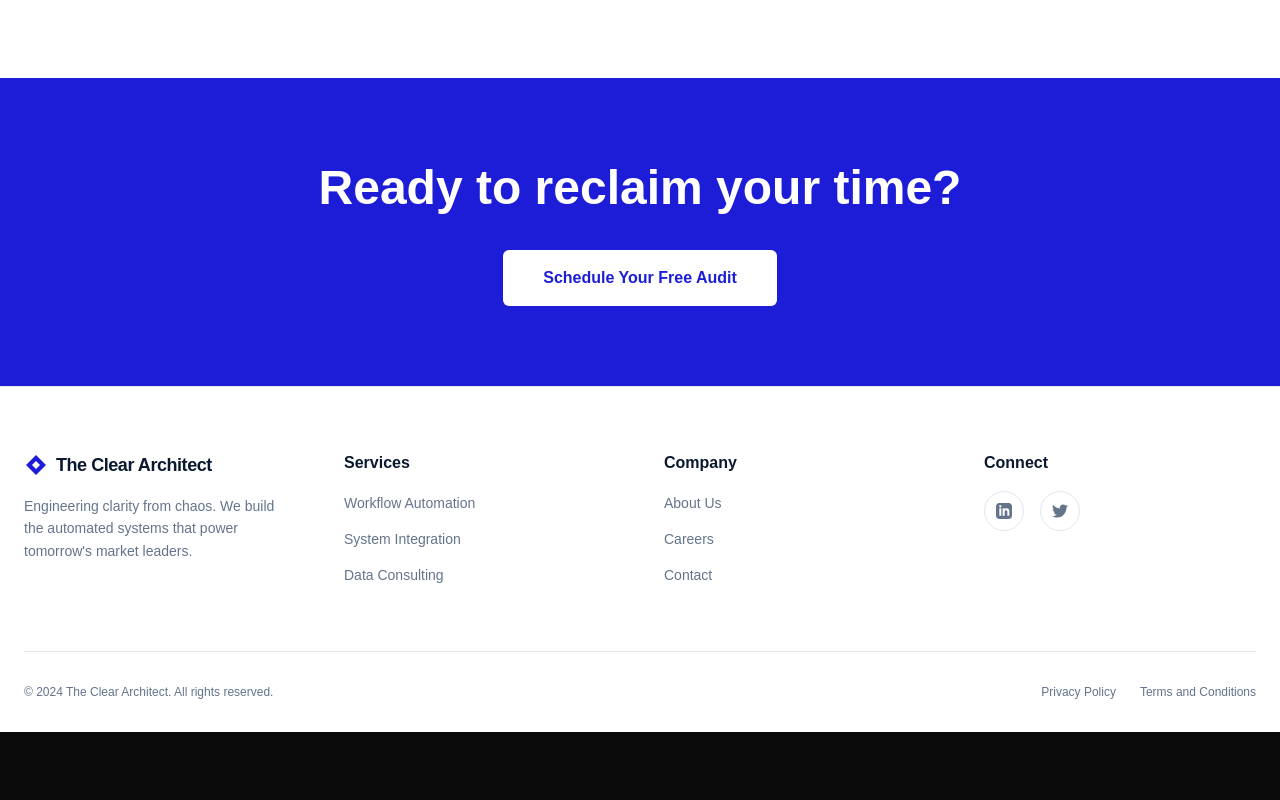
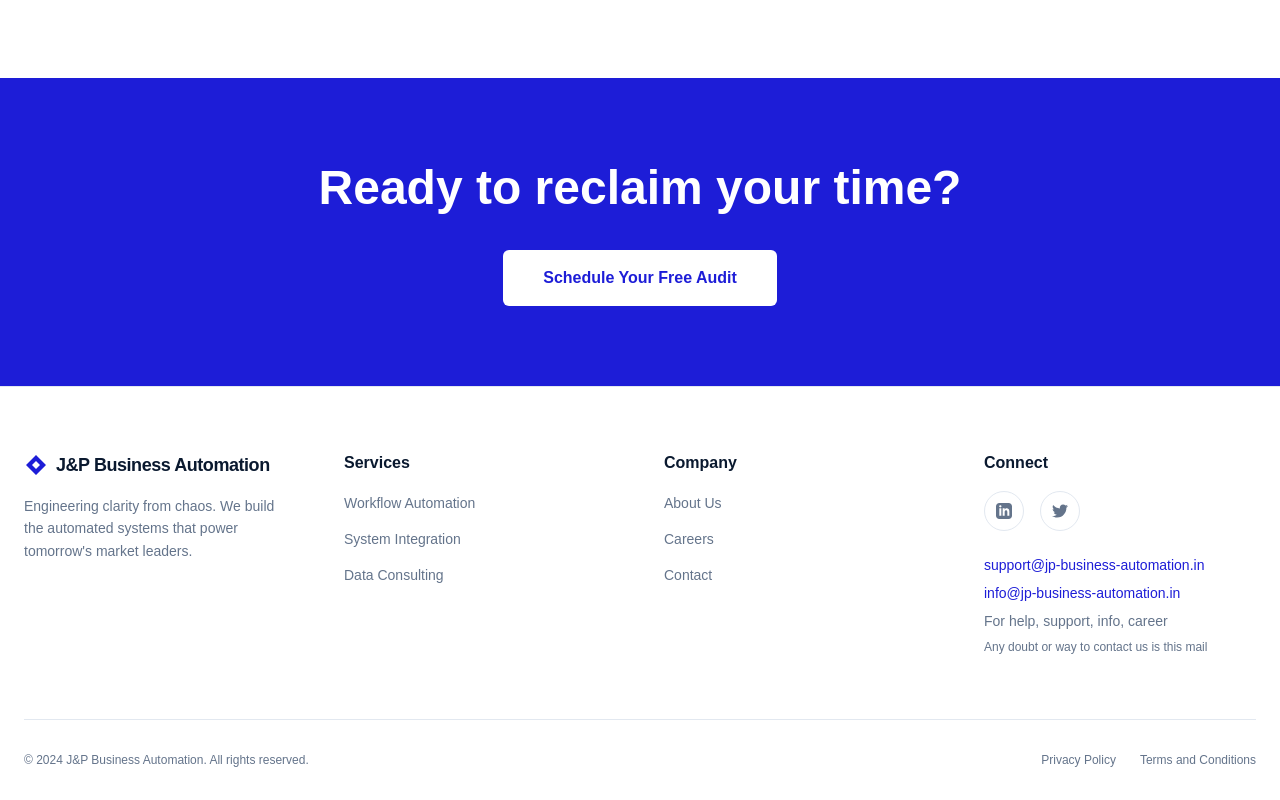
Before and after one commit to vampire4211/zoho-automation-business, a Next.js app: page / in a window 1280 px wide. Shown: the part 1644-2444 px from the top of the page. Before the commit the page ends 2376 px from the top, so only its background shows below. Built offline with nearby package versions, Linux system fonts and the light colour scheme; no server answers.

Commit message:
Rebranding: Updated company name to J&P Business Automation, updated contact info, and new logo

```diff
--- a/app/(main)/contact/page.tsx
+++ b/app/(main)/contact/page.tsx
@@ -426,11 +426,11 @@ function ContactContent() {
         <div className="mt-12 text-center">
           <p className="text-slate-gray dark:text-slate-400 mb-4">Or reach us directly at:</p>
           <div className="flex flex-wrap justify-center gap-6 text-primary">
-            <a href="mailto:info@zohoautomation.com" className="hover:text-primary-hover transition-colors">
-              📧 info@zohoautomation.com
+            <a href="mailto:support@jp-business-automation.in" className="hover:text-primary-hover transition-colors">
+              📧 support@jp-business-automation.in
             </a>
-            <a href="tel:+15550000000" className="hover:text-primary-hover transition-colors">
-              📞 +1 (555) 000-0000
+            <a href="mailto:info@jp-business-automation.in" className="hover:text-primary-hover transition-colors">
+              📧 info@jp-business-automation.in
             </a>
           </div>
         </div>
--- a/app/admin/page.tsx
+++ b/app/admin/page.tsx
@@ -4,7 +4,7 @@ import { desc, sql } from 'drizzle-orm';
 import { Metadata } from 'next';
 
 export const metadata: Metadata = {
-    title: 'Admin Dashboard | The Clear Architect',
+    title: 'Admin Dashboard | J&P Business Automation',
     robots: {
         index: false,
         follow: false,
--- a/app/components/Footer.tsx
+++ b/app/components/Footer.tsx
@@ -12,7 +12,7 @@ export default function Footer() {
                                     <path clipRule="evenodd" d="M24 4L44 24L24 44L4 24L24 4ZM24 16L32 24L24 32L16 24L24 16Z" fill="currentColor" fillRule="evenodd"></path>
                                 </svg>
                             </div>
-                            <span className="text-lg font-bold tracking-tight text-deep-navy dark:text-white">The Clear Architect</span>
+                            <span className="text-lg font-bold tracking-tight text-deep-navy dark:text-white">J&P Business Automation</span>
                         </div>
                         <p className="text-slate-gray dark:text-slate-400 text-sm leading-relaxed">
                             Engineering clarity from chaos. We build the automated systems that power tomorrow&apos;s market leaders.
@@ -44,11 +44,25 @@ export default function Footer() {
                                 <svg className="w-4 h-4" fill="currentColor" viewBox="0 0 24 24"><path d="M24 4.557c-.883.392-1.832.656-2.828.775 1.017-.609 1.798-1.574 2.165-2.724-.951.564-2.005.974-3.127 1.195-.897-.957-2.178-1.555-3.594-1.555-3.179 0-5.515 2.966-4.797 6.045-4.091-.205-7.719-2.165-10.148-5.144-1.29 2.213-.669 5.108 1.523 6.574-.806-.026-1.566-.247-2.229-.616-.054 2.281 1.581 4.415 3.949 4.89-.693.188-1.452.232-2.224.084.626 1.956 2.444 3.379 4.6 3.419-2.07 1.623-4.678 2.348-7.29 2.04 2.179 1.397 4.768 2.212 7.548 2.212 9.142 0 14.307-7.721 13.995-14.646.962-.695 1.797-1.562 2.457-2.549z"></path></svg>
                             </Link>
                         </div>
+                        <div className="flex flex-col gap-2 mt-2">
+                            <a href="mailto:support@jp-business-automation.in" className="text-sm font-medium text-primary hover:underline break-all">
+                                support@jp-business-automation.in
+                            </a>
+                            <a href="mailto:info@jp-business-automation.in" className="text-sm font-medium text-primary hover:underline break-all">
+                                info@jp-business-automation.in
+                            </a>
+                            <p className="text-sm text-slate-gray dark:text-slate-400">
+                                For help, support, info, career
+                            </p>
+                            <p className="text-xs text-slate-gray dark:text-slate-400">
+                                Any doubt or way to contact us is this mail
+                            </p>
+                        </div>
                     </div>
                 </div>
                 <div className="flex flex-col md:flex-row justify-between items-center pt-8 border-t border-slate-200 dark:border-border-dark gap-4">
                     <p className="text-xs text-slate-gray dark:text-slate-400">
-                        © 2024 The Clear Architect. All rights reserved.
+                        © 2024 J&P Business Automation. All rights reserved.
                     </p>
                     <div className="flex gap-6">
                         <Link className="text-xs text-slate-gray dark:text-slate-400 hover:text-primary" href="#">Privacy Policy</Link>
--- a/app/terms/page.tsx
+++ b/app/terms/page.tsx
@@ -2,7 +2,7 @@
 import { Metadata } from "next";
 
 export const metadata: Metadata = {
-    title: "Terms and Conditions | The Clear Architect",
+    title: "Terms and Conditions | J&P Business Automation",
     description: "Terms and conditions regarding data collection and usage.",
 };
 
@@ -16,7 +16,7 @@ export default function TermsPage() {
 
                 <div className="prose dark:prose-invert max-w-none space-y-6 text-slate-600 dark:text-slate-300">
                     <p>
-                        Welcome to The Clear Architect. By using our website, you acknowledge and agree to the following terms regarding data collection and usage:
+                        Welcome to J&P Business Automation. By using our website, you acknowledge and agree to the following terms regarding data collection and usage:
                     </p>
 
                     <div className="bg-slate-50 dark:bg-surface-dark p-6 rounded-lg border border-slate-200 dark:border-border-dark">
--- a/db/compress-images.ts
+++ b/db/compress-images.ts
@@ -49,7 +49,7 @@ async function compressImages() {
         };
 
         const aboutData = [
-            { title: 'Who We Are', content: 'We are The Clear Architect - a team of passionate automation experts, developers, and innovators dedicated to transforming businesses through intelligent automation. Founded on the belief that technology should empower, not complicate, we bring clarity to chaos and efficiency to complexity.', imageData: images.team, displayOrder: 1, reverse: 0 },
+            { title: 'Who We Are', content: 'We are J&P Business Automation - a team of passionate automation experts, developers, and innovators dedicated to transforming businesses through intelligent automation. Founded on the belief that technology should empower, not complicate, we bring clarity to chaos and efficiency to complexity.', imageData: images.team, displayOrder: 1, reverse: 0 },
             { title: 'What We Do', content: 'We specialize in building custom automation solutions that streamline workflows, integrate systems, and unlock business potential. From Zoho customizations to n8n workflows, from .NET applications to React dashboards - we architect the systems that power tomorrow\'s market leaders.', imageData: images.innovation, displayOrder: 2, reverse: 1 },
             { title: 'Our Mission', content: 'To engineer clarity from chaos. We believe every business deserves automation solutions that are not just powerful, but also intuitive and maintainable. Our mission is to build the automated systems that free teams to focus on what truly matters - innovation and growth.', imageData: images.growth, displayOrder: 3, reverse: 0 },
             { title: 'Our Values', content: 'Excellence, transparency, and partnership drive everything we do. We don\'t just deliver projects - we craft solutions. We don\'t just serve clients - we build lasting relationships. Every line of code, every integration, every workflow is designed with precision and care.', imageData: images.partnership, displayOrder: 4, reverse: 1 },
--- a/db/seed-about.ts
+++ b/db/seed-about.ts
@@ -29,7 +29,7 @@ const images = {
 };
 
 const aboutData = [
-    { title: 'Who We Are', content: 'We are The Clear Architect - a team of passionate automation experts, developers, and innovators dedicated to transforming businesses through intelligent automation. Founded on the belief that technology should empower, not complicate, we bring clarity to chaos and efficiency to complexity.', imageData: images.team, displayOrder: 1, reverse: 0 },
+    { title: 'Who We Are', content: 'We are J&P Business Automation - a team of passionate automation experts, developers, and innovators dedicated to transforming businesses through intelligent automation. Founded on the belief that technology should empower, not complicate, we bring clarity to chaos and efficiency to complexity.', imageData: images.team, displayOrder: 1, reverse: 0 },
     { title: 'What We Do', content: 'We specialize in building custom automation solutions that streamline workflows, integrate systems, and unlock business potential. From Zoho customizations to n8n workflows, from .NET applications to React dashboards - we architect the systems that power tomorrow\'s market leaders.', imageData: images.innovation, displayOrder: 2, reverse: 1 },
     { title: 'Our Mission', content: 'To engineer clarity from chaos. We believe every business deserves automation solutions that are not just powerful, but also intuitive and maintainable. Our mission is to build the automated systems that free teams to focus on what truly matters - innovation and growth.', imageData: images.growth, displayOrder: 3, reverse: 0 },
     { title: 'Our Values', content: 'Excellence, transparency, and partnership drive everything we do. We don\'t just deliver projects - we craft solutions. We don\'t just serve clients - we build lasting relationships. Every line of code, every integration, every workflow is designed with precision and care.', imageData: images.partnership, displayOrder: 4, reverse: 1 },
--- a/lib/metadata.ts
+++ b/lib/metadata.ts
@@ -2,36 +2,36 @@ import { Metadata } from 'next';
 
 // Site configuration
 export const siteConfig = {
-    name: 'The Clear Architect',
-    title: 'The Clear Architect - Mastering Complexity through Automation',
+    name: 'J&P Business Automation',
+    title: 'J&P Business Automation - Mastering Complexity through Automation',
     description: 'Enterprise-grade workflow automation solutions designed for modern global businesses. Streamline operations, reduce tasks by 60%, and scale efficiently.',
     url: process.env.NEXT_PUBLIC_SITE_URL || 'https://thecleararchitect.com',
     ogImage: '/og-image.png',
     links: {
-        twitter: 'https://twitter.com/thecleararchitect',
-        linkedin: 'https://linkedin.com/company/thecleararchitect',
+        twitter: 'https://twitter.com/jpbusinessautomation',
+        linkedin: 'https://linkedin.com/company/jpbusinessautomation',
     },
 };
 
 // Page-specific metadata
 export const pageMetadata = {
     home: {
-        title: 'The Clear Architect - Mastering Complexity through Automation',
+        title: 'J&P Business Automation - Mastering Complexity through Automation',
         description: 'Enterprise-grade workflow automation solutions designed for modern global businesses. Streamline operations, reduce tasks by 60%, and scale efficiently.',
         keywords: ['automation', 'workflow automation', 'business automation', 'Zoho', 'enterprise automation', 'process optimization'],
     },
     about: {
-        title: 'About Us - The Clear Architect',
-        description: 'Learn how The Clear Architect helps businesses master complexity through intelligent automation. Our mission, values, and commitment to excellence.',
+        title: 'About Us - J&P Business Automation',
+        description: 'Learn how J&P Business Automation helps businesses master complexity through intelligent automation. Our mission, values, and commitment to excellence.',
         keywords: ['about', 'company', 'mission', 'automation experts', 'business consulting'],
     },
     services: {
-        title: 'Automation Services - The Clear Architect',
+        title: 'Automation Services - J&P Business Automation',
         description: 'Comprehensive automation services including workflow audit, custom automation builds, and scalable solutions for businesses of all sizes.',
         keywords: ['automation services', 'workflow audit', 'custom automation', 'business solutions', 'consulting'],
     },
     portfolio: {
-        title: 'Portfolio & Case Studies - The Clear Architect',
+        title: 'Portfolio & Case Studies - J&P Business Automation',
         description: 'Explore our successful automation implementations. Real results from real businesses: 60% task reduction, $10M+ saved globally.',
         keywords: ['portfolio', 'case studies', 'success stories', 'automation examples', 'client results'],
     },
@@ -41,22 +41,22 @@ export const pageMetadata = {
         keywords: ['automation blog', 'workflow tips', 'business optimization', 'automation guides', 'industry insights'],
     },
     contact: {
-        title: 'Contact Us - The Clear Architect',
+        title: 'Contact Us - J&P Business Automation',
         description: 'Ready to transform your business with automation? Book a free audit and discover how we can help you reclaim your time and scale efficiently.',
         keywords: ['contact', 'book audit', 'consultation', 'get in touch', 'automation inquiry'],
     },
     careers: {
-        title: 'Careers - Join The Clear Architect Team',
+        title: 'Careers - Join J&P Business Automation Team',
         description: 'Join our team of automation experts. Explore career opportunities and help businesses master complexity through innovative solutions.',
         keywords: ['careers', 'jobs', 'hiring', 'automation jobs', 'join our team'],
     },
     privacy: {
-        title: 'Privacy Policy - The Clear Architect',
+        title: 'Privacy Policy - J&P Business Automation',
         description: 'Our commitment to protecting your privacy. Learn how we collect, use, and safeguard your personal information.',
         keywords: ['privacy policy', 'data protection', 'privacy', 'gdpr'],
     },
     cookies: {
-        title: 'Cookie Policy - The Clear Architect',
+        title: 'Cookie Policy - J&P Business Automation',
         description: 'Learn about how we use cookies to enhance your browsing experience and the choices you have.',
         keywords: ['cookie policy', 'cookies', 'tracking', 'privacy'],
     },
@@ -71,9 +71,9 @@ export function generatePageMetadata(page: keyof typeof pageMetadata): Metadata
         title: pageData.title,
         description: pageData.description,
         keywords: pageData.keywords,
-        authors: [{ name: 'The Clear Architect' }],
-        creator: 'The Clear Architect',
-        publisher: 'The Clear Architect',
+        authors: [{ name: 'J&P Business Automation' }],
+        creator: 'J&P Business Automation',
+        publisher: 'J&P Business Automation',
         formatDetection: {
             email: false,
             address: false,
@@ -104,7 +104,7 @@ export function generatePageMetadata(page: keyof typeof pageMetadata): Metadata
             title: pageData.title,
             description: pageData.description,
             images: [siteConfig.ogImage],
-            creator: '@thecleararchitect',
+            creator: '@jpbusinessautomation',
         },
         robots: {
             index: true,
```
Also changed, not shown: project_details.txt, public/images/logo.png.
